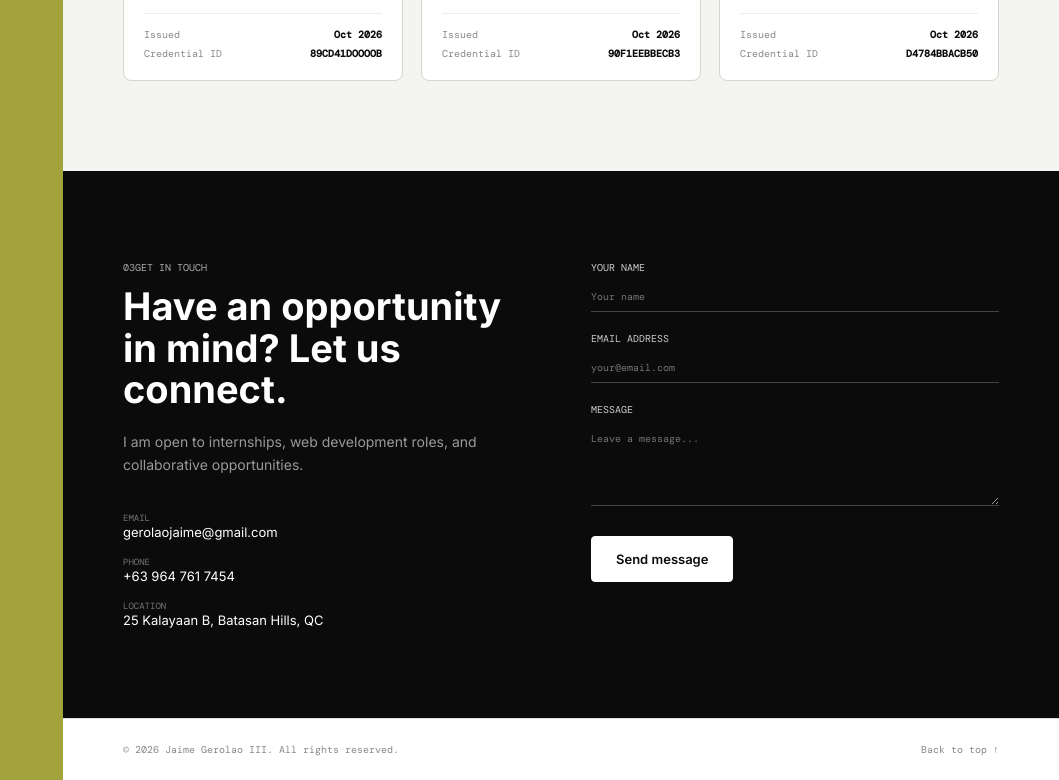
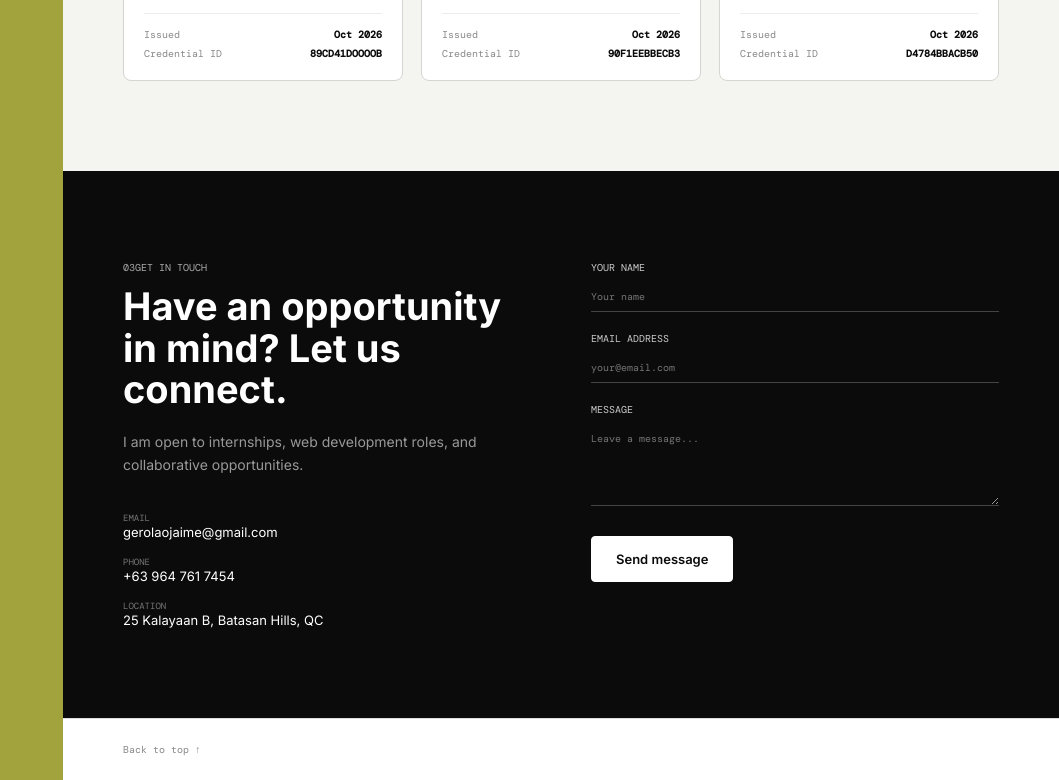
Before and after one commit to Jamieeowt/Portfolio-Project, a plain HTML site: page index.html in a window 1280 px wide. Shown: the part 2184-2964 px from the top of the page, without its empty margins (221-1280 px from the left). Drawn offline with nearby package versions, Linux system fonts and the light colour scheme.

```diff
--- a/index.html
+++ b/index.html
@@ -991,7 +991,6 @@
           </section>
 
           <footer class="main-footer">
-            <p>© 2026 Jaime Gerolao III. All rights reserved.</p>
             <a href="#about">Back to top ↑</a>
           </footer>
         </main>
```
